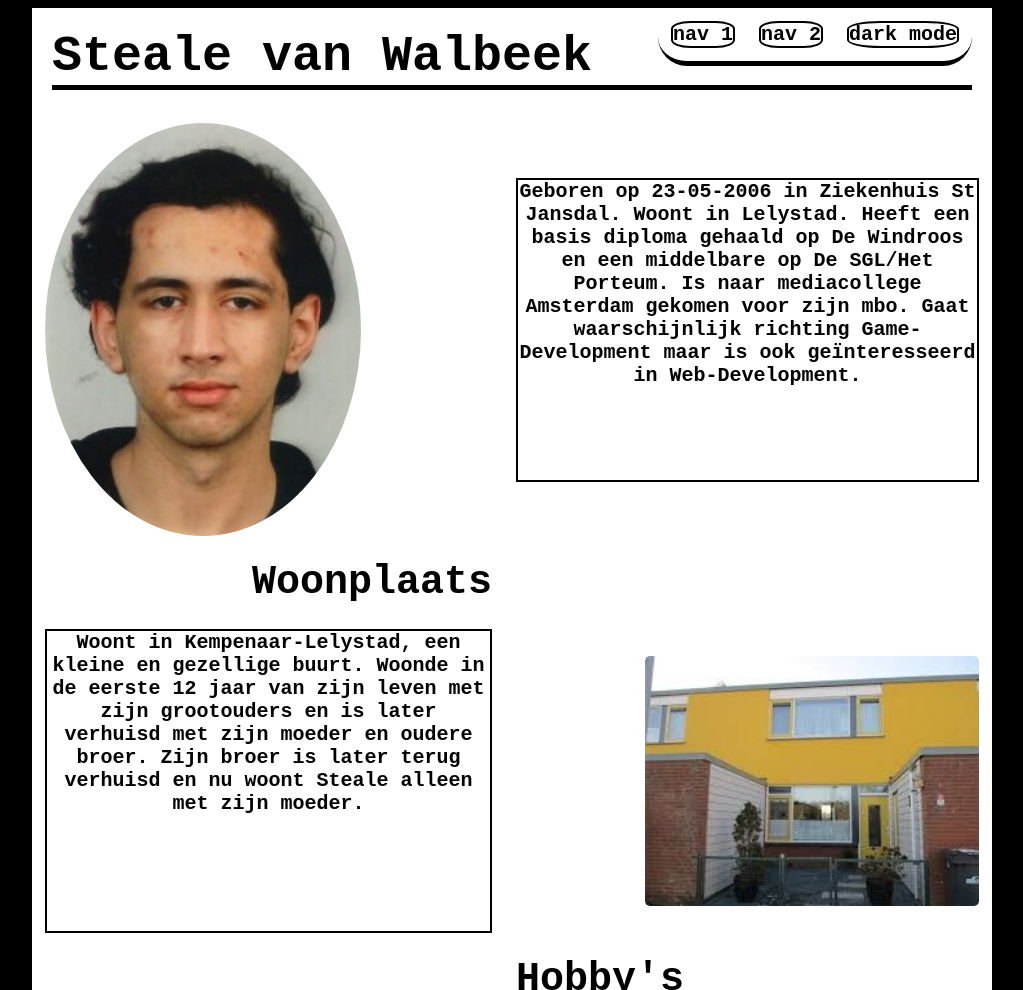
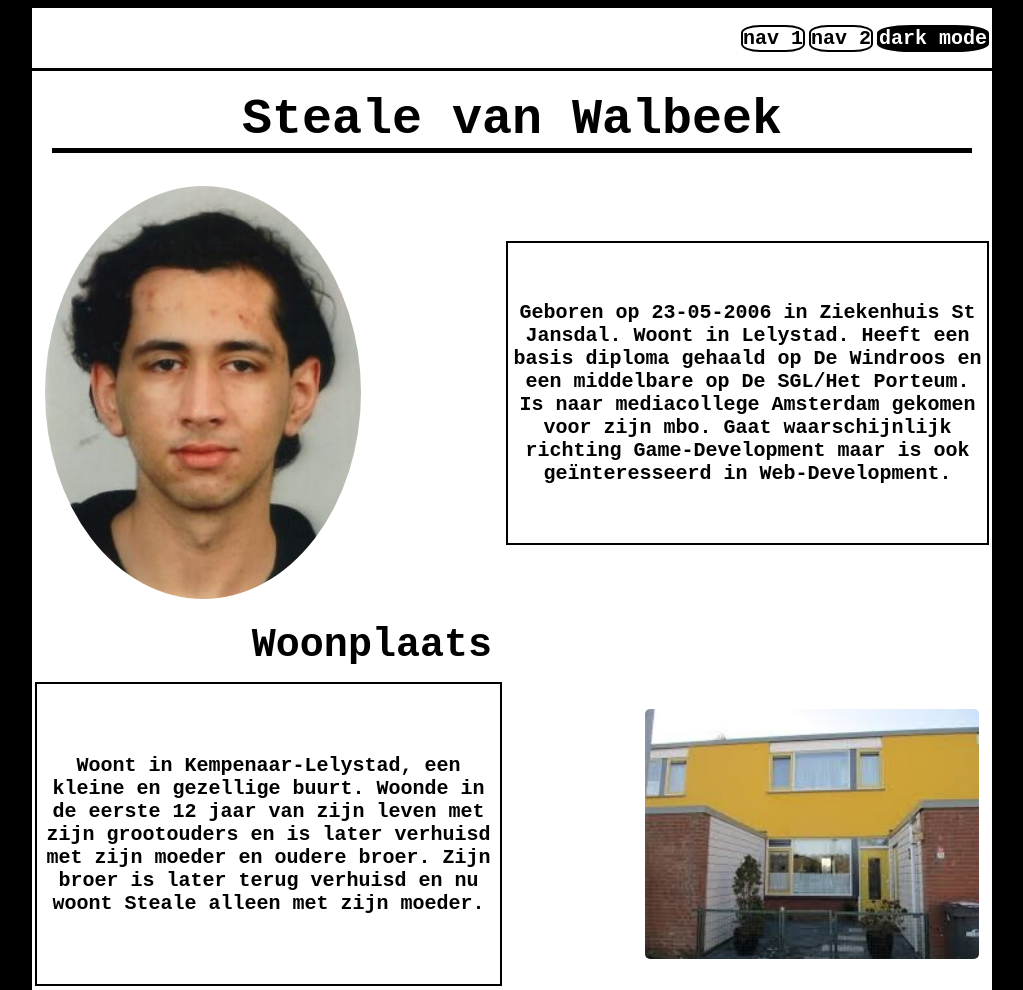
Before and after one commit to Celestial-Fox/mijzelf, a plain HTML site: page index.html in a window 1280 px wide. Shown: the top 990 px of the page, without its empty margins (128-1151 px from the left). Drawn offline with Linux system fonts and the light colour scheme.

Commit message:
3rd commit

```diff
--- a/css/style.css
+++ b/css/style.css
@@ -7,20 +7,36 @@ html {
 }
 
 .Header{
-    border-radius: 50px;
-    display: block;
-    width: auto;
-    border-bottom: 5px solid black;
-    float: right;
-    margin-right: 20px;
+    height: 60px;
+    border-bottom: solid black;
+    display: flex;
+    justify-content: end;
+}
+
+#darkmode {
+    color: white;
+    background-color: black;
+}
+
+#darkmode:hover {
+    color: black;
+    background-color: white;
 
 }
 
 .headerText {
     border-radius: 30%;
+    transition: 0.2s;
+
 }
 
+.headerText:hover {
+    color: white;
+    border-color: rgb(20, 20, 20);
+    background-color: black;
+    cursor: pointer;
 
+}
 
 body {
     font-size: 20px;
@@ -30,7 +46,9 @@ h1 {
     font-size: 250%;
     border-bottom: 5px solid black;
     margin: 20px;
-    display: block;
+
+    display: flex;
+    justify-content: center;
 }
 
 h2 {
@@ -49,6 +67,10 @@ p {
     border: 2px solid black;
     background-color: rgb(255, 255, 255);
     padding: auto;
+    display: flex;
+    align-items: center;
+    justify-content: center;
+    margin: 0 auto;
 }
 
 article {
@@ -151,13 +173,13 @@ ul {
     height: 300px;
 }
 
-.Footer {
-    margin: 0;
-    padding-top: 50px;
-    padding-bottom: 50px;
+footer {
     background-color: grey;
     text-align: center;
     border: none;
-
-
+    display: flex;
+    align-items: center;
+    justify-content: center;
+    margin: 0 auto;
+    height: 150px;
 }
```
